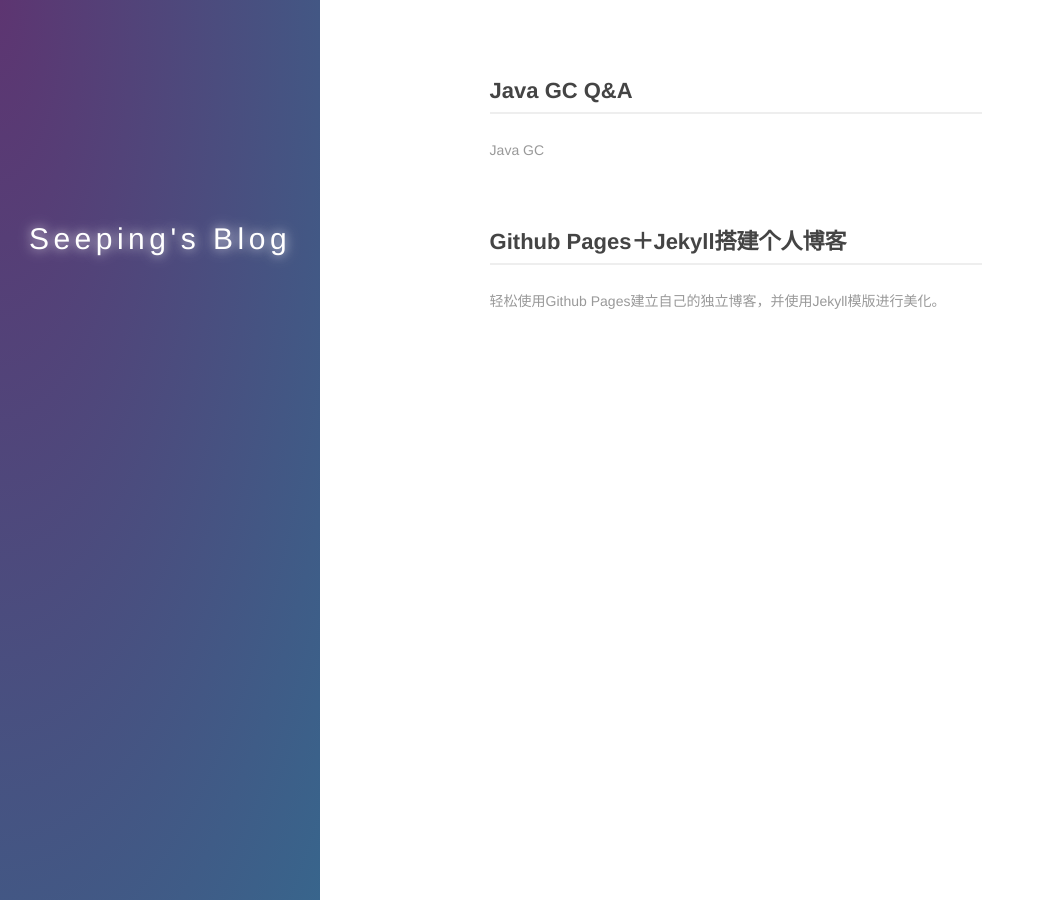
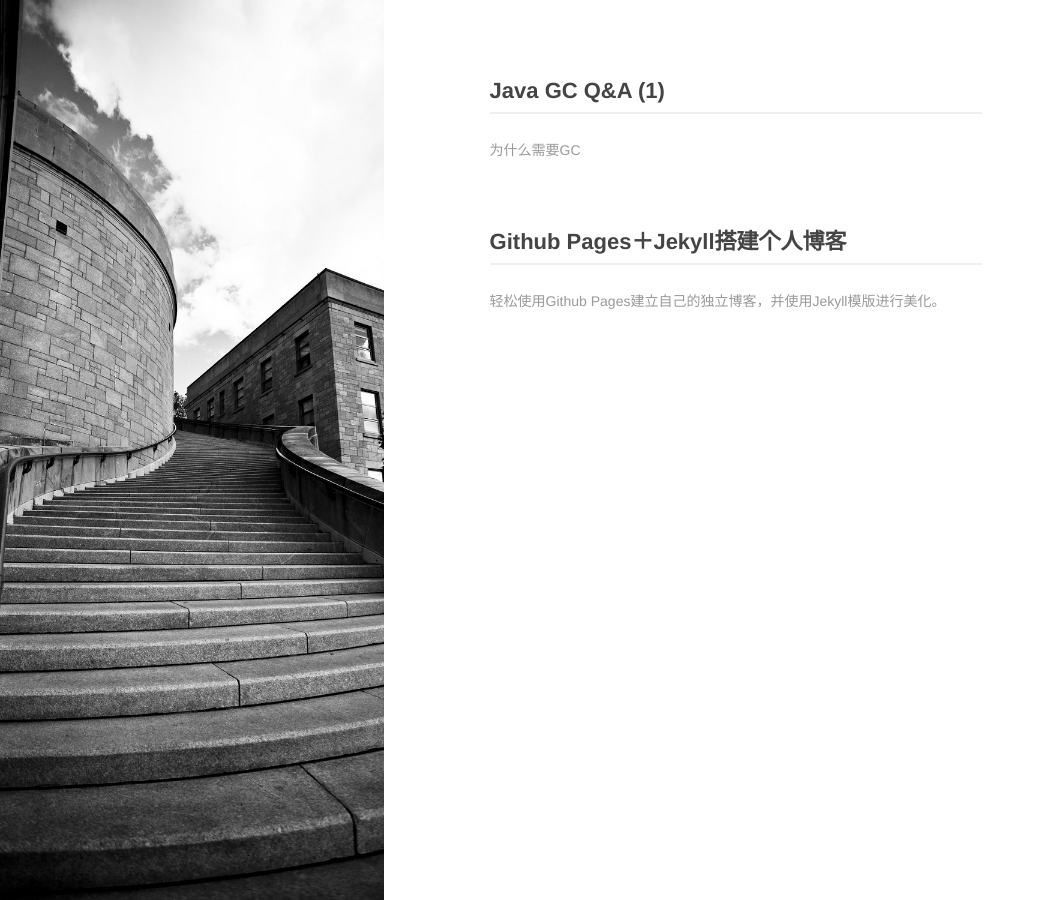
Before and after one commit to seeping007/seeping007.github.io, a Jekyll site: the page built from index.html, in a window 1280 px wide. Shown: the whole page, without its empty margins (0-1045 px from the left). Built offline with Jekyll 4.4.1, drawn with Linux system fonts in a browser that asks for light colours.

Commit message:
new post

```diff
--- a/_config.yml
+++ b/_config.yml
@@ -1,6 +1,7 @@
 permalink: /:title
 
-title: Seeping's Blog
+title: Seeping Blog
+SEOTitle: 思平的博客 | Seeping Blog
+description: "Seeping's Blog"
+keyword: "陈思平, Seeping, 博客, Blog"
 url: http://www.iseeping.com
-feed: /atom.xml
-author_info: <a href="http://www.iseeping.com/">Chen Siping</a>
--- a/_includes/style.css
+++ b/_includes/style.css
@@ -180,10 +180,13 @@ a.external:hover {
     position: fixed;
     top: 0;
     left: 0;
-    width: 25%;
+    width: 30%;
     height: 100%;
     max-width: 500px;
-    background: #59a0b0;
+    background-image: url("/images/lever.jpeg");
+    /*background: #1A1A1A;*/
+    background-size: cover;
+    background-position: 50% 50%;
 }
 
 @media screen and (max-width: 767px) {
--- a/_posts/2017-03-23-java-gc-q&a.md
+++ b/_posts/2017-03-25-java-gc-q&a-1.md
@@ -1,8 +1,8 @@
 ---
 layout: post
-title: Java GC Q&A
+title: Java GC Q&A (1)
 category: blog
-description: Java GC
+description: 为什么需要GC
 ---
 
 ## 按代回收机制
--- a/index.html
+++ b/index.html
@@ -7,9 +7,8 @@ layout: default
 
     <div class="aside">
       <div class="info-card">
-        <h1>Seeping's Blog</h1>
+        <h1></h1>
       </div>
-      <div id="particles-js"></div>
     </div>
 
     <div class="index-content">
```
Also changed, not shown: images/lever.jpeg (added).
